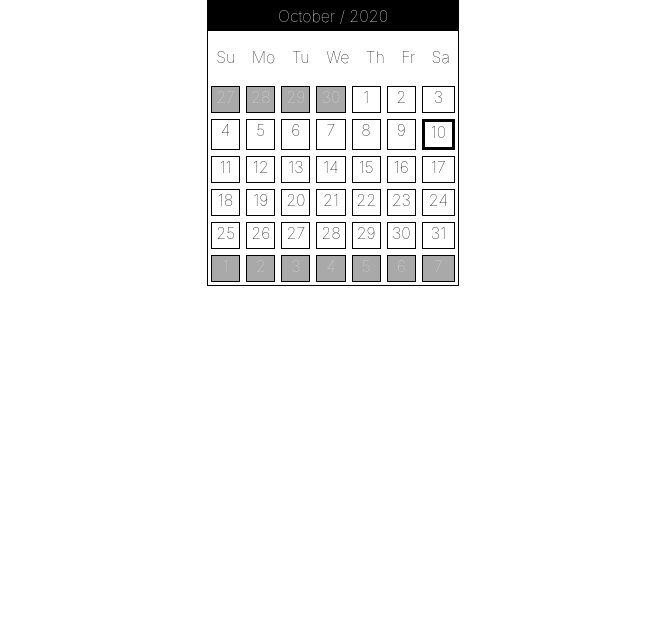
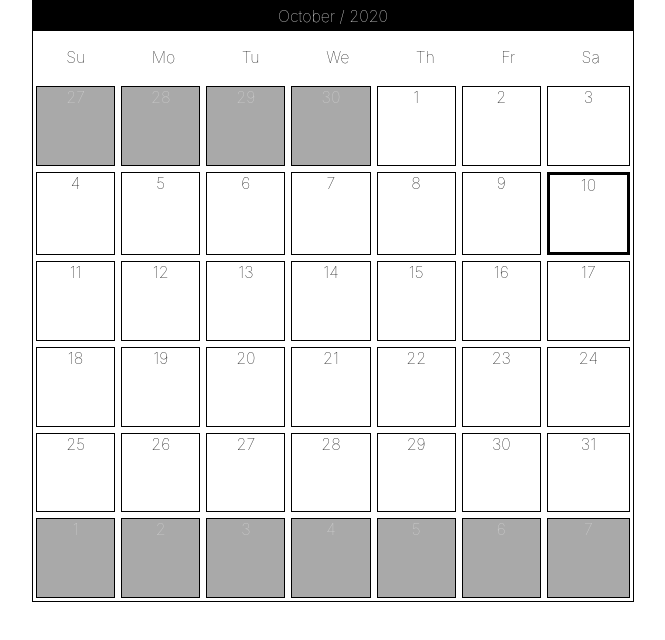
Before and after one commit to fooyongyan/webapp-infinitychain, a React app: page / in a window 1280 px wide. Shown: the whole page, without its empty margins (307-972 px from the left). Built offline with nearby package versions, Linux system fonts and the light colour scheme.

Commit message:
Readjusted Structure, so that the Calendar Component can be used for Weekly, or Monthly Calendar Views

```diff
--- a/src/App/App.js
+++ b/src/App/App.js
@@ -1,15 +1,15 @@
 import React from 'react';
-import Calendar from '../components/Calendar/Calendar';
+import MonthlyCalendar from '../components/MonthlyCalendar/MonthlyCalendar';
 import './App.scss';
+function App() {
 
-function App() {
 
   const daysHeader = ['Su', 'Mo', 'Tu', 'We', 'Th', 'Fr', 'Sa'];
   return (
     <div className="App">
-      <Calendar
-          style = {{width: "10%"}}
+      <MonthlyCalendar
           days = {daysHeader}
+          style = {{width: "600px", height: "600px"}}
       />
     </div>
   );
--- /dev/null
+++ b/src/components/Calendar/Body/Body.js
@@ -0,0 +1,14 @@
+import React from 'react';
+import '../Calendar.scss'
+import Aux from '../../../hoc/Auxiliary/Auxiliary'
+
+export default function CalendarBody (props ) {
+    return <Aux>
+        <div className = "Calendar__labels">
+            {props.labels.map( e => <p key = {e}> {e} </p>)}
+        </div>
+        <div className = "Calendar__body">
+            {props.children}
+        </div>
+    </Aux>
+}
--- a/src/components/Calendar/Calendar.js
+++ b/src/components/Calendar/Calendar.js
@@ -1,61 +1,17 @@
 import React from 'react';
 import './Calendar.scss'
-import Day from '../Day/Day';
-import moment from 'moment';
 import Header from './Header/Header'
-/*********
- *
- *  @props
- *  year:
- *  month:
- *  days displays
- */
+import CalendarBody from './Body/Body'
+
 export default function Calendar (props) {
 
-    const current = moment();
-    const config = {
-        month: props.month ? props.month : current.month() + 1,
-        year: props.year ? props.year : current.year(),
-        days: props.days ? props.days : [ 'Sunday', 'Monday', 'Tuesday', 'Wednesday', 'Thursday', 'Friday', 'Saturday'],
-    };
-
-    const begin = (moment(`${config.year}-${config.month}`));
-
-    function onDaysClicked( date, isHighlighted) {
-        console.log(date, isHighlighted);
-    }
-
-    function renderDays () {
-        const daysInCalender = 42;
-        let days = [];
-        let currMoment = begin.day() === 0 ? begin.clone() : begin.clone().day(0);
-        for ( let i = 0; i < daysInCalender ; i++ )
-        {
-            days.push( <Day
-                            key = {i}
-                            isCurrentMonth={currMoment.month() + 1 === config.month }
-                            dateValue={currMoment.toDate()}
-                            day={currMoment.date()}
-                            month={currMoment.month()}
-                            dayOfMonth={i+1}
-                            isCurrentDay = { currMoment.format("YYYY-MM-DD") === moment().format("YYYY-MM-DD") }
-                            isHighlighted = {false}
-                            clicked = {onDaysClicked}
-                        />)
-            currMoment = currMoment.clone().add(1, 'days');
-        }
-        return days;
-    }
 
     return (
         <div className = "Calendar" style = {props.style}>
-            <Header> {begin.format("MMMM")} / {config.year} </Header>
-            <div className = "Calendar__labels">
-                {config.days.map( e => <p key = {e}> {e} </p>)}
-            </div>
-            <div className = "Calendar__body">
-                {renderDays()}
-            </div>
+            <Header> {props.title} </Header>
+            <CalendarBody labels = {props.labels}>
+                {props.children}
+            </CalendarBody>
         </div>
     );
 }
--- a/src/components/Calendar/Calendar.scss
+++ b/src/components/Calendar/Calendar.scss
@@ -12,6 +12,12 @@
     min-width: 250px;
 }
 
+.Calendar__Header {
+    padding: 5px;
+    background-color: $header-background;
+    color: $header-color;
+}
+
 .Calendar__labels {
     display: grid;
     grid-template-columns: repeat($columnCounts, auto);
@@ -22,5 +28,5 @@
 .Calendar__body{
     display: grid;
     grid-template-columns: repeat($columnCounts, auto);
-    grid-template-rows: repeat(6, auto);
+    height: 100%;
 }
--- a/src/components/Calendar/Header/Header.js
+++ b/src/components/Calendar/Header/Header.js
@@ -1,5 +1,5 @@
 import React from 'react'
-import './Header.scss'
+import '../Calendar.scss'
 export default function CalenderHeader (props) {
     return <div className = "Calendar__Header"> {props.children} </div>
 }
--- a/src/components/Calendar/Header/Header.scss
+++ /dev/null
@@ -1,7 +0,0 @@
-@import '../Variables.scss';
-
-.Calendar__Header {
-    padding: 5px;
-    background-color: $header-background;
-    color: $header-color;
-}
--- a/src/components/Day/Day.scss
+++ b/src/components/MonthlyCalendar/Day/Day.scss
@@ -5,7 +5,6 @@ $highlighted-color:  #FF8552;
     margin: 3px;
     min-width: 25px;
     min-height: 25px;
-
     color: lightgray;
     background-color: darkgray;
 
--- /dev/null
+++ b/src/components/MonthlyCalendar/MonthlyCalendar.js
@@ -0,0 +1,54 @@
+import React from 'react';
+import Day from './Day/Day';
+import moment from 'moment';
+import Calendar from '../Calendar/Calendar'
+
+/*********
+ *
+ *  @props
+ *  year:
+ *  month:
+ *  days displays
+ */
+export default function MonthlyCalendar (props) {
+
+    const current = moment();
+    const config = {
+        month: props.month ? props.month : current.month() + 1,
+        year: props.year ? props.year : current.year(),
+        days: props.days ? props.days : [ 'Sunday', 'Monday', 'Tuesday', 'Wednesday', 'Thursday', 'Friday', 'Saturday'],
+    };
+
+    const begin = (moment(`${config.year}-${config.month}`));
+
+    function onDaysClicked( date, isHighlighted) {
+        console.log(date, isHighlighted);
+    }
+
+    ///Create a Monthly Calendar
+    function renderDays () {
+        const daysInCalender = 42;
+        let days = [];
+        let currMoment = begin.day() === 0 ? begin.clone() : begin.clone().day(0);
+        for ( let i = 0; i < daysInCalender ; i++ )
+        {
+            days.push( <Day
+                            key = {i}
+                            isCurrentMonth={currMoment.month() + 1 === config.month }
+                            dateValue={currMoment.toDate()}
+                            day={currMoment.date()}
+                            month={currMoment.month()}
+                            dayOfMonth={i+1}
+                            isCurrentDay = { currMoment.format("YYYY-MM-DD") === moment().format("YYYY-MM-DD") }
+                            isHighlighted = {false}
+                            clicked = {onDaysClicked}
+                        />)
+            currMoment = currMoment.clone().add(1, 'days');
+        }
+        return days;
+    }
+
+    return (
+        <Calendar style = {props.style} title = {`${begin.format("MMMM")} / ${config.year}`} labels={config.days}> {renderDays()}</Calendar>
+    );
+}
--- /dev/null
+++ b/src/hoc/Auxiliary/Auxiliary.js
@@ -0,0 +1 @@
+export default (props) => props.children;
```
Also changed, not shown: src/components/MonthlyCalendar/Day/Day.js (renamed from src/components/Day/Day.js).
